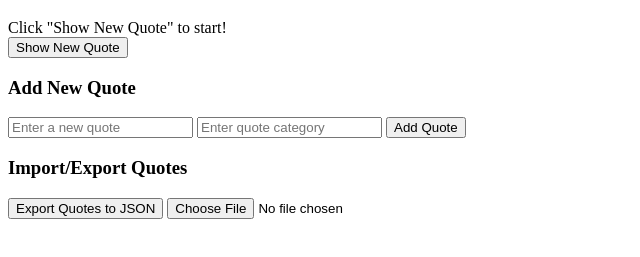
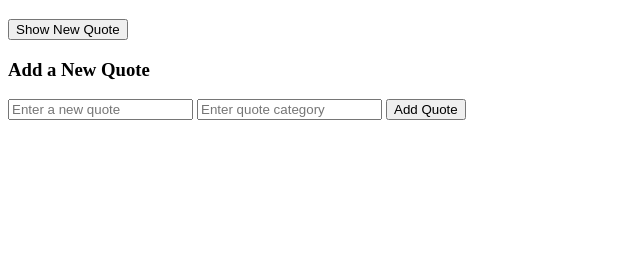
Before and after one commit to BisharAH/alx_fe_javascript, a plain HTML site: page dom-manipulation/index.html in a window 1280 px wide. Shown: the part 61-318 px from the top of the page, without its empty margins (0-640 px from the left). Drawn offline with Linux system fonts and the light colour scheme.

Commit message:
Update index.html

```diff
--- a/dom-manipulation/index.html
+++ b/dom-manipulation/index.html
@@ -8,17 +8,13 @@
 <body>
   <h1>Dynamic Quote Generator</h1>
 
-  <div id="quoteDisplay">Click "Show New Quote" to start!</div>
+  <div id="quoteDisplay"></div>
   <button id="newQuote">Show New Quote</button>
 
-  <h3>Add New Quote</h3>
+  <h3>Add a New Quote</h3>
   <input id="newQuoteText" type="text" placeholder="Enter a new quote">
   <input id="newQuoteCategory" type="text" placeholder="Enter quote category">
-  <button id="addQuoteBtn">Add Quote</button>
-
-  <h3>Import/Export Quotes</h3>
-  <button id="exportBtn">Export Quotes to JSON</button>
-  <input type="file" id="importFile" accept=".json">
+  <button onclick="addQuote()">Add Quote</button>
 
   <script src="script.js"></script>
 </body>
```
